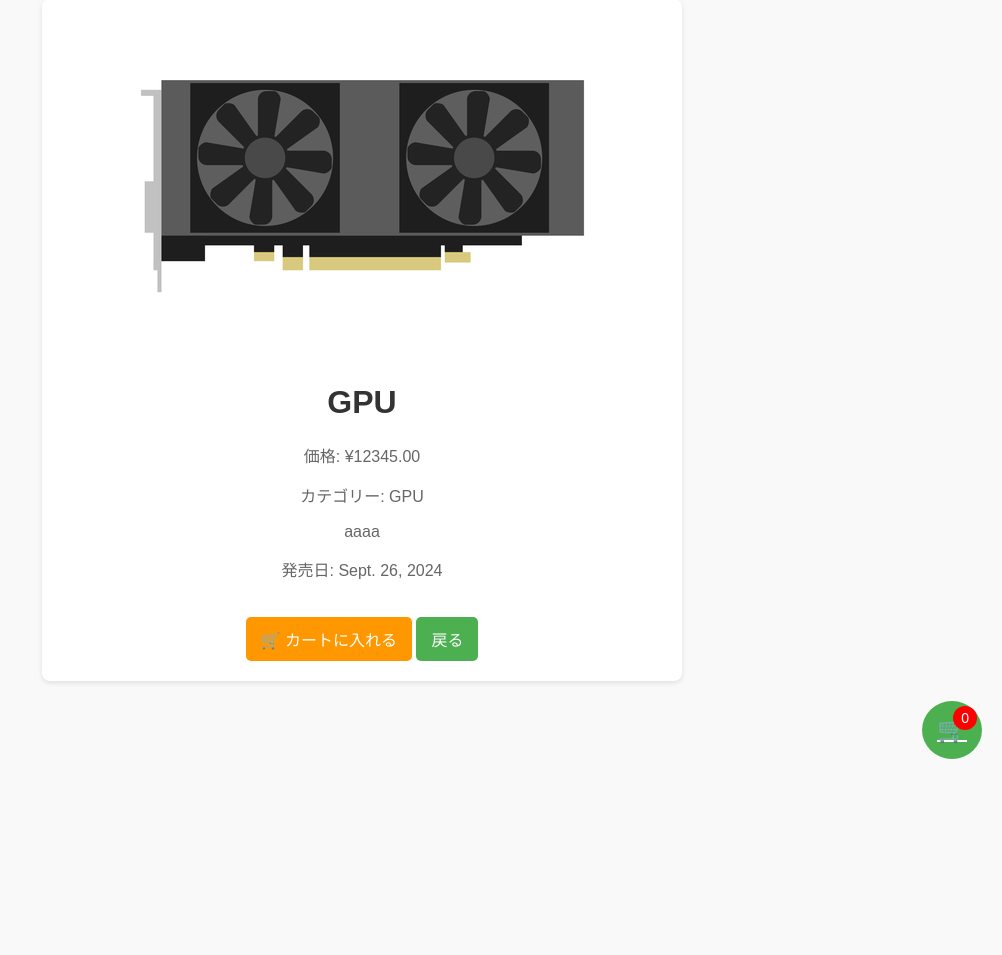
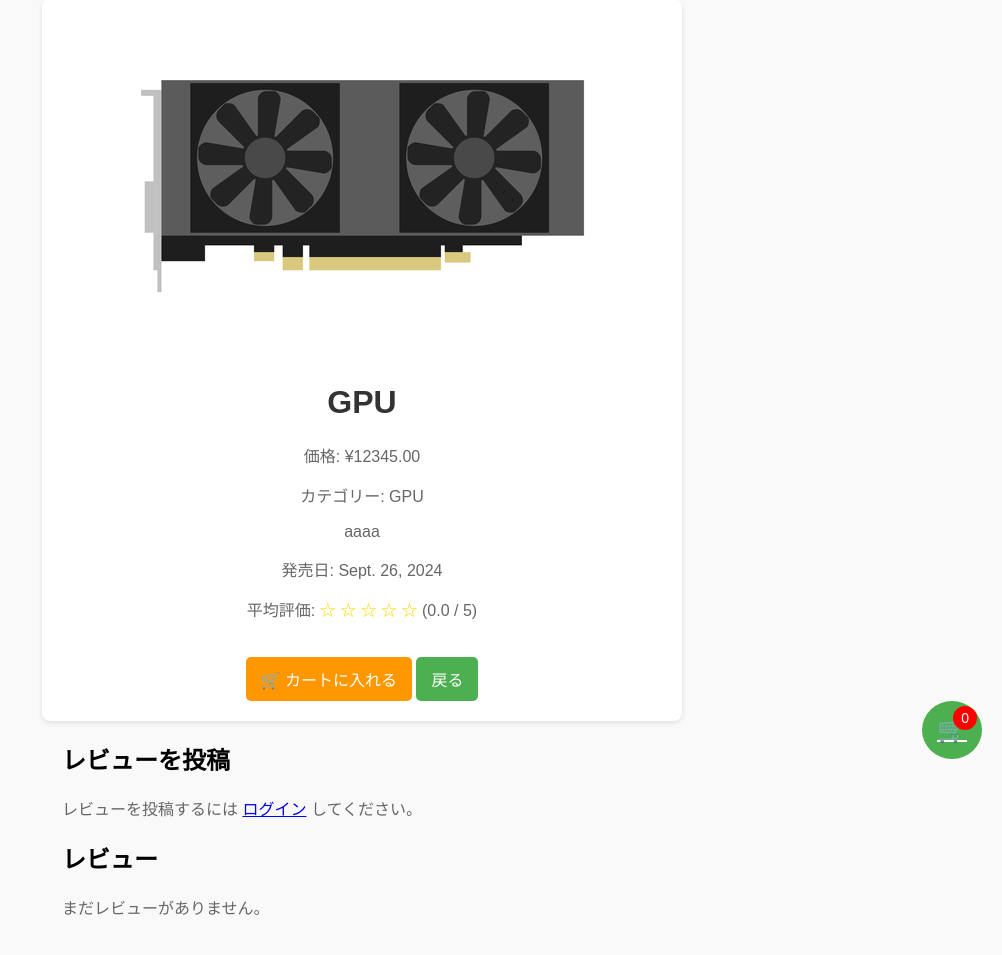
Before and after one commit to takahashi0423/kadai, a Django app: page /product/1/ in a window 1280 px wide. Shown: the part 21-976 px from the top of the page, without its empty margins (278-1280 px from the left). Before the commit the page ends 780 px from the top, so only its background shows below. Run offline with Django 3.2, Linux system fonts and the light colour scheme; data comes from the database, SQL or seed files in the repository; both versions use the stored data as it was after the commit.

Commit message:
レビュー

```diff
--- a/search_app/forms.py
+++ b/search_app/forms.py
@@ -1,5 +1,5 @@
 from django import forms
-from .models import Category
+from .models import Category, Review
 
 class ProductSearchForm(forms.Form):
     query = forms.CharField(
@@ -23,7 +23,7 @@ class ProductSearchForm(forms.Form):
         widget=forms.NumberInput(attrs={'placeholder': '最高価格を入力'})
     )
     category = forms.ModelChoiceField(
-        queryset=Category.objects.all(),
+        queryset=Category.objects.none(),  # 🔹 初期状態では空
         required=False,
         label='カテゴリー',
         empty_label='すべて'
@@ -33,3 +33,17 @@ class ProductSearchForm(forms.Form):
         label='発売日',
         widget=forms.DateInput(attrs={'type': 'date'})  # 🔹 カレンダー選択
     )
+
+    def __init__(self, *args, **kwargs):
+        super().__init__(*args, **kwargs)
+        self.fields['category'].queryset = Category.objects.all()  # 🔹 フォーム初期化時に `queryset` をセット
+
+
+class ReviewForm(forms.ModelForm):
+    class Meta:
+        model = Review
+        fields = ['rating', 'comment']
+        widgets = {
+            'rating': forms.Select(choices=[(i, f"{i} ⭐") for i in range(1, 6)]),
+            'comment': forms.Textarea(attrs={'rows': 3}),
+        }
--- a/search_app/models.py
+++ b/search_app/models.py
@@ -1,4 +1,5 @@
 from django.db import models
+from django.contrib.auth.models import User  # 🔹 User をインポート
 
 class Category(models.Model):
     name = models.CharField(max_length=255)
@@ -18,15 +19,35 @@ class Product(models.Model):
     description = models.TextField()
     price = models.DecimalField(max_digits=10, decimal_places=2)
     category = models.ForeignKey(Category, on_delete=models.CASCADE)
-    image = models.ImageField(upload_to='product_images/', blank=True, null=True, default='product_images/default_image.png')
+    image = models.ImageField(upload_to='product_images/', blank=True, null=True, default='default_image.png')
     release_date = models.DateField(null=True, blank=True)
+
+    def average_rating(self):
+        """商品の平均評価を計算"""
+        reviews = self.reviews.all()
+        if reviews:
+            return sum([review.rating for review in reviews]) / len(reviews)
+        return 0
 
     def __str__(self):
         return self.name
 
 class Cart(models.Model):
-    product = models.ForeignKey("Product", on_delete=models.CASCADE)  # 🔹 文字列参照で循環インポート防止
+    product = models.ForeignKey(Product, on_delete=models.CASCADE, related_name="cart_items")  # 🔹 related_name を追加
     quantity = models.PositiveIntegerField(default=1)
 
     def __str__(self):
         return f"{self.product.name} ({self.quantity}個)"
+
+    def total_price(self):
+        return float(self.product.price) * self.quantity  # 🔹 計算ミスを防ぐため float に変換
+
+class Review(models.Model):
+    product = models.ForeignKey(Product, on_delete=models.CASCADE, related_name="reviews")
+    user = models.ForeignKey(User, on_delete=models.CASCADE)
+    rating = models.IntegerField(choices=[(i, i) for i in range(1, 6)])  # 1〜5の評価
+    comment = models.TextField()
+    created_at = models.DateTimeField(auto_now_add=True)
+
+    def __str__(self):
+        return f"{self.user.username} - {self.rating} ⭐"
--- a/search_app/templates/product_detail.html
+++ b/search_app/templates/product_detail.html
@@ -80,6 +80,26 @@
         padding: 4px 8px;
         border-radius: 50%;
       }
+      /* レビュー部分のスタイル */
+      .review-section {
+        margin-top: 30px;
+        text-align: left;
+        max-width: 600px;
+        margin: 0 auto;
+      }
+      .review {
+        background: #fff;
+        padding: 10px;
+        border-radius: 5px;
+        margin-bottom: 10px;
+        box-shadow: 0 1px 3px rgba(0, 0, 0, 0.1);
+      }
+      .review p {
+        margin: 5px 0;
+      }
+      .stars {
+        color: #ffd700;
+      }
     </style>
   </head>
   <body>
@@ -96,11 +116,58 @@
       <p>{{ product.description }}</p>
       <p>発売日: {{ product.release_date|default:"未設定" }}</p>
 
+      <!-- ⭐ 平均評価 -->
+      <p>
+        <p>平均評価:
+          <span class="stars">
+            {% for i in "12345"|make_list %}
+              {% if forloop.counter <= avg_rating|default:0 %}
+                ★
+              {% else %}
+                ☆
+              {% endif %}
+            {% endfor %}
+          </span>
+          ({{ avg_rating|floatformat:1 }} / 5)
+        </p>
+
       <!-- 🛒 カートに入れるボタン -->
-      <button class="add-to-cart" onclick="addToCart({{ product.id }})">🛒 カートに入れる</button>
+      <button class="add-to-cart" onclick="addToCart({{ product.id }})">
+        🛒 カートに入れる
+      </button>
 
       <!-- 戻るボタン -->
       <a href="{% url 'product_search' %}" class="back-button">戻る</a>
+    </div>
+
+    <!-- 📝 レビュー投稿 -->
+    <div class="review-section">
+      <h2>レビューを投稿</h2>
+      {% if user.is_authenticated %}
+      <form method="post">
+        {% csrf_token %} {{ form.as_p }}
+        <button type="submit">投稿</button>
+      </form>
+      {% else %}
+      <p>
+        レビューを投稿するには
+        <a href="{% url 'login' %}">ログイン</a> してください。
+      </p>
+      {% endif %}
+
+      <!-- 📃 レビュー一覧 -->
+      <h2>レビュー</h2>
+      {% if reviews %}
+        {% for review in reviews %}
+          <div class="review">
+            <p><strong>{{ review.user.username }}</strong> - {{ review.rating }} ★</p>
+            <p>{{ review.comment }}</p>
+            <small>{{ review.created_at }}</small>
+          </div>
+        {% endfor %}
+      {% else %}
+        <p>まだレビューがありません。</p>
+      {% endif %}
     </div>
 
     <!-- 🛒 カートアイコン（画面下固定） -->
@@ -108,8 +175,6 @@
       🛒
       <span id="cart-count" class="cart-count">0</span>
     </a>
-
-    </button>
 
     <script>
       function addToCart(productId) {
--- a/search_app/views.py
+++ b/search_app/views.py
@@ -1,11 +1,31 @@
 from django.shortcuts import render, get_object_or_404, redirect
-from .models import Product, Cart
-from .forms import ProductSearchForm
+from .models import Product, Cart, Review
+from .forms import ProductSearchForm, ReviewForm
 from django.http import JsonResponse
+from django.contrib.auth.decorators import login_required
 
 def product_detail(request, pk):
     product = get_object_or_404(Product, pk=pk)
-    return render(request, 'product_detail.html', {'product': product})
+    reviews = product.reviews.all()  # 商品のレビューを取得
+    avg_rating = product.average_rating()  # 平均評価を取得
+
+    if request.method == "POST":
+        form = ReviewForm(request.POST)
+        if form.is_valid():
+            review = form.save(commit=False)
+            review.product = product
+            review.user = request.user
+            review.save()
+            return redirect('product_detail', pk=product.pk)
+    else:
+        form = ReviewForm()
+
+    return render(request, 'product_detail.html', {
+        'product': product,
+        'reviews': reviews,
+        'avg_rating': avg_rating,
+        'form': form,
+    })
 
 def product_search(request):
     form = ProductSearchForm(request.GET or None)
@@ -44,7 +64,6 @@ def product_search(request):
         if category:
             products = products.filter(category=category)
 
-    # **🔹 最後に `return render(...)` を実行**
     return render(request, 'product_search.html', {'form': form, 'products': products})
 
 def add_to_cart(request, product_id):
```
Also changed, not shown: db.sqlite3, product_images/images_DFv7qn6.jpeg (added), product_images/images_DSJilnj.png (added), product_images/images_KEfdnQH.png (added), product_images/images_eIutbRS.jpeg (added), search_app/migrations/0005_alter_cart_product_alter_product_image_review.py (added).
